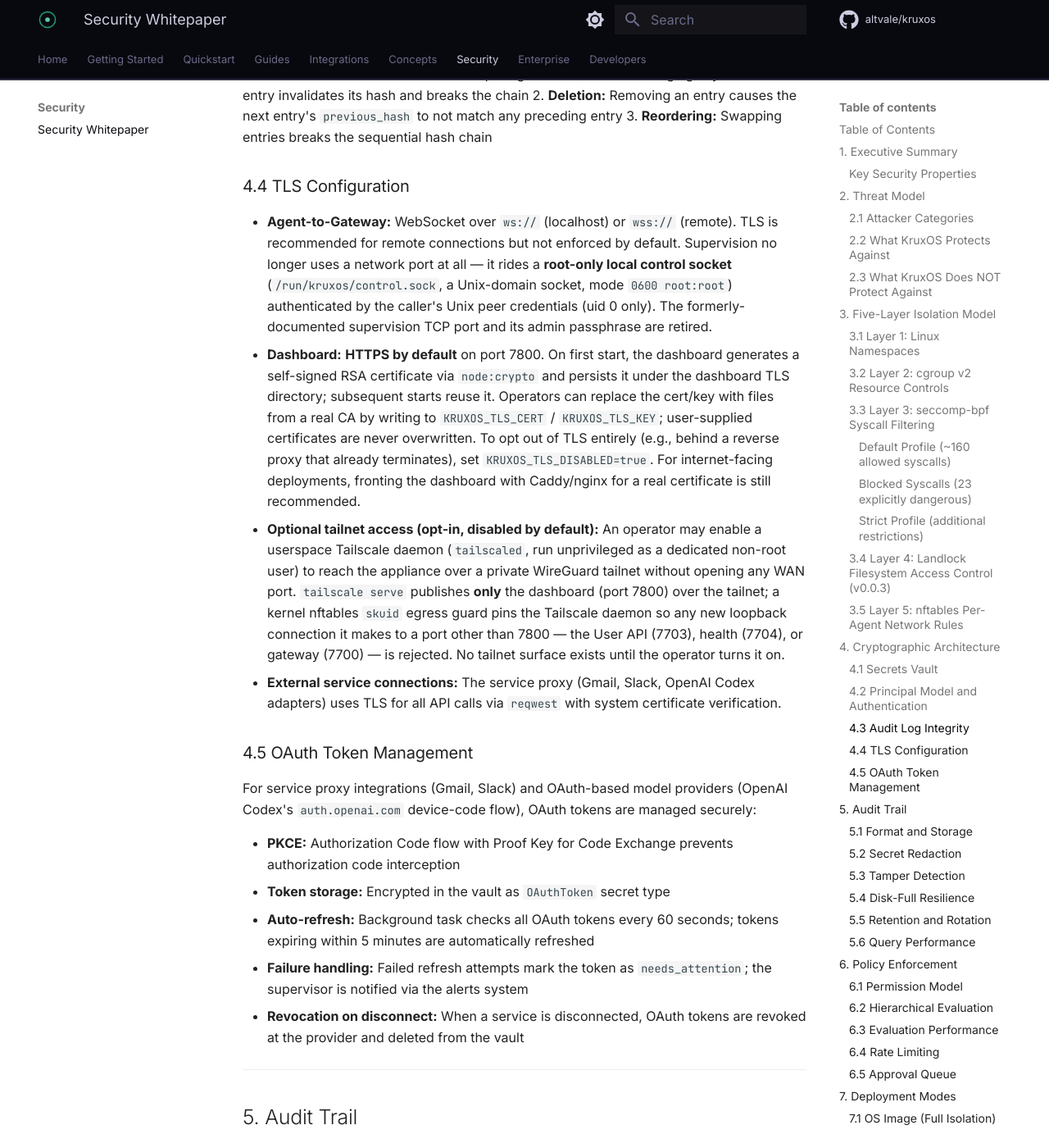
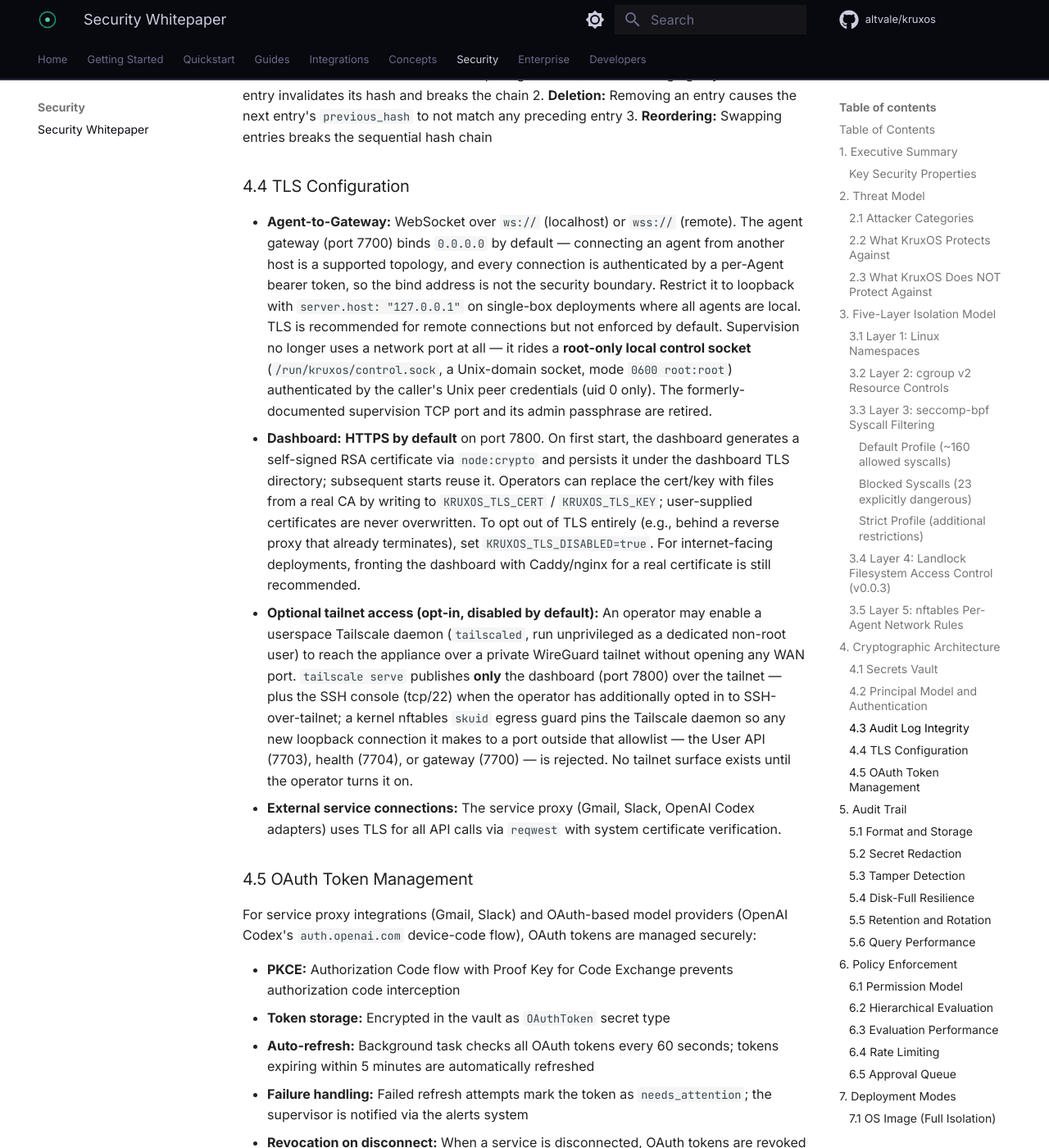
Before and after one commit to altvale/kruxos, an MkDocs documentation site: the page built from docs/public/docs/security/whitepaper.md, in a window 1280 px wide and 1400 px high, scrolled down 15321 px. Shown: the whole window at 82% size. Built offline with MkDocs 1.6.1 and Material for MkDocs 9.7.7, drawn with Linux system fonts in a browser that asks for light colours; comment, search, counter and statistics services are not loaded; some of the changed text lies outside the part shown.

Commit message:
docs(whitepaper): auth socket for /code creds, gateway binds 0.0.0.0, tailnet SSH note
Three residual accuracy fixes on the security whitepaper:

- The /code CLI tools (mcp-bridge, cli-hook) mint their short-lived credential
  over the distinct auth socket (/run/kruxos/auth.sock), NOT the uid-0-only
  control socket used for supervision. The principal table previously said
  "control socket" for both, self-contradicting the supervision row.

- The agent gateway (7700) binds 0.0.0.0 by default — per-Agent bearer is the
  auth boundary; operators restrict with server.host: "127.0.0.1". Corrected
  the stale "binds 127.0.0.1 by default" claim consistently across the threat
  model row, the §4.4 TLS section, and the §8.6 SSRF note, matching the
  security-model page's network-posture section.

- The tailnet section (§4.4 bullet + AC-17 row) now discloses that the skuid
  guard also allowlists the SSH console (tcp/22) when the operator has
  additionally opted in to SSH-over-tailnet — previously read as if only the
  dashboard (7800) was ever exposed.

```diff
--- a/docs/public/docs/security/whitepaper.md
+++ b/docs/public/docs/security/whitepaper.md
@@ -77,7 +77,7 @@
 | Agent tampers with audit log | Append-only files with SHA-256 hash chain; agents have no filesystem access to audit directory | **High** — Landlock + hash chain integrity |
 | Agent bypasses policy | Policy evaluated in the Gateway before capability dispatch; agent has no direct system access | **High** — Gateway is the only entry point |
 | Unauthorized agent connects | API key authentication with SHA-256 hashing and constant-time comparison | **High** — cryptographic verification |
-| Network eavesdropping on agent traffic | TLS for external connections; the dashboard serves HTTPS by default with a self-signed certificate; gateway WebSockets bind to `127.0.0.1` so they do not traverse the network | **Medium** — gateway-to-agent WebSocket TLS is configurable but not mandatory for localhost traffic in v0.0.1 |
+| Network eavesdropping on agent traffic | TLS for external connections; the dashboard serves HTTPS by default with a self-signed certificate; the agent gateway (7700) binds `0.0.0.0` and authenticates every connection with a per-Agent bearer — front it with `wss://` (reverse proxy) or restrict it to loopback (`server.host: "127.0.0.1"`) to keep agent traffic off the wire | **Medium** — gateway-to-agent WebSocket TLS is configurable but not mandatory for local traffic in v0.0.1 |
 | Audit log modification after the fact | Hash chain detects any modification, deletion, or reordering of entries | **High** — SHA-256 integrity verification |
 
 ### 2.3 What KruxOS Does NOT Protect Against
@@ -324,7 +324,7 @@
 
 | Principal | Listener | Credential | Notes |
 |-----------|----------|-----------|-------|
-| **User** (operator) | TCP **7703** (HTTP, loopback by default) | Bearer token | Issued via `kruxos user-token create`; one-time raw-token reveal. The `/code` CLI tools (`mcp-bridge`, `cli-hook`) instead mint a short-lived credential over the peer-credential control socket, so no bearer appears in argv or on disk |
+| **User** (operator) | TCP **7703** (HTTP, loopback by default) | Bearer token | Issued via `kruxos user-token create`; one-time raw-token reveal. The `/code` CLI tools (`mcp-bridge`, `cli-hook`) instead mint a short-lived credential over the peer-credential **auth socket** (`/run/kruxos/auth.sock`, distinct from the uid-0-only control socket used for supervision), so no bearer appears in argv or on disk |
 | **Agent** (autonomous) | TCP **7700** (MCP, JSON-RPC fallback) | API key | Issued via `kruxos agent create`; subject to per-agent policy; revocable via `kruxos agent revoke` |
 | **Operator** (dashboard) | TCP **7800** (HTTPS, self-signed cert) | bcrypt-hashed passphrase | Verified against `${data_dir}/vault_passphrase_hash`. Supervision rides a root-only local control socket (peer-credential uid 0), not a network port |
 
@@ -357,9 +357,9 @@
 
 ### 4.4 TLS Configuration
 
-- **Agent-to-Gateway:** WebSocket over `ws://` (localhost) or `wss://` (remote). TLS is recommended for remote connections but not enforced by default. Supervision no longer uses a network port at all — it rides a **root-only local control socket** (`/run/kruxos/control.sock`, a Unix-domain socket, mode `0600 root:root`) authenticated by the caller's Unix peer credentials (uid 0 only). The formerly-documented supervision TCP port and its admin passphrase are retired.
+- **Agent-to-Gateway:** WebSocket over `ws://` (localhost) or `wss://` (remote). The agent gateway (port 7700) binds `0.0.0.0` by default — connecting an agent from another host is a supported topology, and every connection is authenticated by a per-Agent bearer token, so the bind address is not the security boundary. Restrict it to loopback with `server.host: "127.0.0.1"` on single-box deployments where all agents are local. TLS is recommended for remote connections but not enforced by default. Supervision no longer uses a network port at all — it rides a **root-only local control socket** (`/run/kruxos/control.sock`, a Unix-domain socket, mode `0600 root:root`) authenticated by the caller's Unix peer credentials (uid 0 only). The formerly-documented supervision TCP port and its admin passphrase are retired.
 - **Dashboard:** **HTTPS by default** on port 7800. On first start, the dashboard generates a self-signed RSA certificate via `node:crypto` and persists it under the dashboard TLS directory; subsequent starts reuse it. Operators can replace the cert/key with files from a real CA by writing to `KRUXOS_TLS_CERT` / `KRUXOS_TLS_KEY`; user-supplied certificates are never overwritten. To opt out of TLS entirely (e.g., behind a reverse proxy that already terminates), set `KRUXOS_TLS_DISABLED=true`. For internet-facing deployments, fronting the dashboard with Caddy/nginx for a real certificate is still recommended.
-- **Optional tailnet access (opt-in, disabled by default):** An operator may enable a userspace Tailscale daemon (`tailscaled`, run unprivileged as a dedicated non-root user) to reach the appliance over a private WireGuard tailnet without opening any WAN port. `tailscale serve` publishes **only** the dashboard (port 7800) over the tailnet; a kernel nftables `skuid` egress guard pins the Tailscale daemon so any new loopback connection it makes to a port other than 7800 — the User API (7703), health (7704), or gateway (7700) — is rejected. No tailnet surface exists until the operator turns it on.
+- **Optional tailnet access (opt-in, disabled by default):** An operator may enable a userspace Tailscale daemon (`tailscaled`, run unprivileged as a dedicated non-root user) to reach the appliance over a private WireGuard tailnet without opening any WAN port. `tailscale serve` publishes **only** the dashboard (port 7800) over the tailnet — plus the SSH console (tcp/22) when the operator has additionally opted in to SSH-over-tailnet; a kernel nftables `skuid` egress guard pins the Tailscale daemon so any new loopback connection it makes to a port outside that allowlist — the User API (7703), health (7704), or gateway (7700) — is rejected. No tailnet surface exists until the operator turns it on.
 - **External service connections:** The service proxy (Gmail, Slack, OpenAI Codex adapters) uses TLS for all API calls via `reqwest` with system certificate verification.
 
 ### 4.5 OAuth Token Management
@@ -661,7 +661,7 @@
 
 **Limitation:** Network capabilities (`network.http_request`, `network.download`, etc.) execute in the Gateway process, sharing the Gateway's full network permissions. The domain allowlist is the only defense. If a URL parsing quirk allows a crafted URL to pass the domain check but resolve to an internal IP, the Gateway would make the request with its own network context.
 
-**Mitigation:** The domain allowlist uses the `url` crate's parser (WHATWG URL standard compliant) to extract the hostname before the request. The `reqwest` HTTP client does not follow redirects to different domains. The Gateway binds to `127.0.0.1` by default, limiting exposure to the local machine.
+**Mitigation:** The domain allowlist uses the `url` crate's parser (WHATWG URL standard compliant) to extract the hostname before the request. The `reqwest` HTTP client does not follow redirects to different domains. (The gateway's inbound bind address — `0.0.0.0` by default, per-Agent bearer authenticated — is orthogonal to this outbound SSRF risk; the domain allowlist and no-cross-domain-redirect are the controls here.)
 
 **Planned (v0.0.4):** veth-pair model where network capabilities execute inside the sandbox's network namespace with nftables egress filtering, eliminating the shared-network-context issue entirely.
 
@@ -828,7 +828,7 @@
 | **AC-2** Account management | Agent identity in agents.db; create/revoke/rotate via CLI | Addressed |
 | **AC-3** Access enforcement | Policy engine evaluates every capability call; 4-tier model | Addressed |
 | **AC-6** Least privilege | Agents confined to workspace; capabilities are the only API; default-deny network | Addressed |
-| **AC-17** Remote access | Agent gateway over WebSocket (per-Agent bearer, configurable TLS); supervision on a root-only local control socket (Unix-domain, `0600 root:root`, peer-credential uid 0) — no network port, no shared passphrase; optional opt-in tailnet publishes only the dashboard | Addressed |
+| **AC-17** Remote access | Agent gateway over WebSocket (per-Agent bearer, configurable TLS); supervision on a root-only local control socket (Unix-domain, `0600 root:root`, peer-credential uid 0) — no network port, no shared passphrase; optional opt-in tailnet publishes only the dashboard (plus the opt-in SSH console when explicitly enabled) | Addressed |
 | **AU-2** Audit events | Every capability invocation, policy decision, session event logged | Addressed |
 | **AU-3** Audit content | Agent ID, session ID, capability, inputs (redacted), outputs, duration, policy decision | Addressed |
 | **AU-9** Protection of audit information | Landlock blocks agent access to audit directory; hash chain detects tampering | Addressed |
```
Also changed, not shown: CHANGELOG.md.
